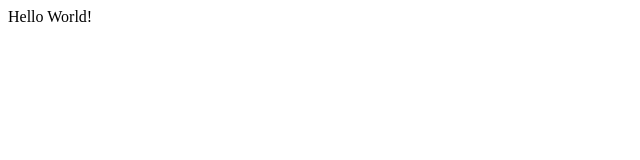
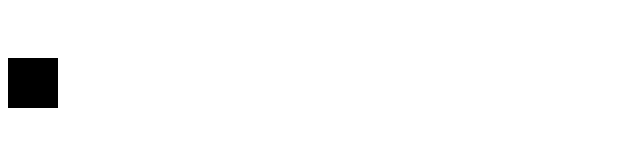
Before and after one commit to AaronMorais/tetris-god, a plain HTML site: page index.html in a window 1280 px wide. Shown: the whole page, without its empty margins (0-640 px from the left). Drawn offline with Linux system fonts and the light colour scheme.

Commit message:
Create a canvas on the page. Draw a square shape with 4 points and have it move downwards at a 1 second interval.

```diff
--- a/index.html
+++ b/index.html
@@ -2,8 +2,11 @@
 <html>
     <head>
         <title>Tetris God</title>
+        <script src="js/main.js"></script>
     </head>
-    <body>
-        <div>Hello World!</div>
+    <body onload='init()'>
+   		<canvas id="canvas" width="400" height="800">
+    		This text is displayed if your browser does not support HTML5 Canvas.
+   		</canvas>
     </body>
 </html>
--- /dev/null
+++ b/js/main.js
@@ -0,0 +1,75 @@
+var ctx;
+var shapes = [];
+
+function init() {
+	canvas = document.getElementById('canvas');
+	ctx = canvas.getContext('2d');
+	createShape();
+	setInterval(draw, 1000);
+}
+
+function createShape() {
+	var shape = new Shape;
+
+	var point = new Point;
+	point.x = 0;
+	point.y = 0;
+	shape.points.push(point);
+
+	point = new Point;
+	point.x = 1;
+	point.y = 1;
+	shape.points.push(point);
+
+	point = new Point;
+	point.x = 0;
+	point.y = 1;
+	shape.points.push(point);
+
+	point = new Point;
+	point.x = 1;
+	point.y = 0;
+	shape.points.push(point);
+
+	shapes.push(shape);
+}
+
+function gravity() {
+	for(i = 0; i<shapes.length; i++) {
+		for(j = 0; j<shapes[i].points.length; j++) {
+			shapes[i].points[j].y +=1;
+		}
+	}
+}
+
+function draw() {
+	ctx.clearRect(0,0, 400, 800);
+	gravity();
+	for(i = 0; i<shapes.length; i++) {
+		shapes[i].draw();
+	}
+}
+
+function Shape() {
+	this.points = [];
+	this.moving = true;
+}
+
+Shape.prototype.draw = function() {
+	for(j = 0; j<this.points.length; j++) {
+		this.points[j].draw();
+	}
+}
+
+function Point() {
+	this.x = 0;
+	this.y = 0;
+	this.w = 40;
+	this.h = 40;
+	this.fill = '#000FF';
+}
+
+Point.prototype.draw = function() {
+	ctx.fillStyle = this.fill;
+	ctx.fillRect(this.x*10, this.y*10, this.w, this.h);
+}
```
